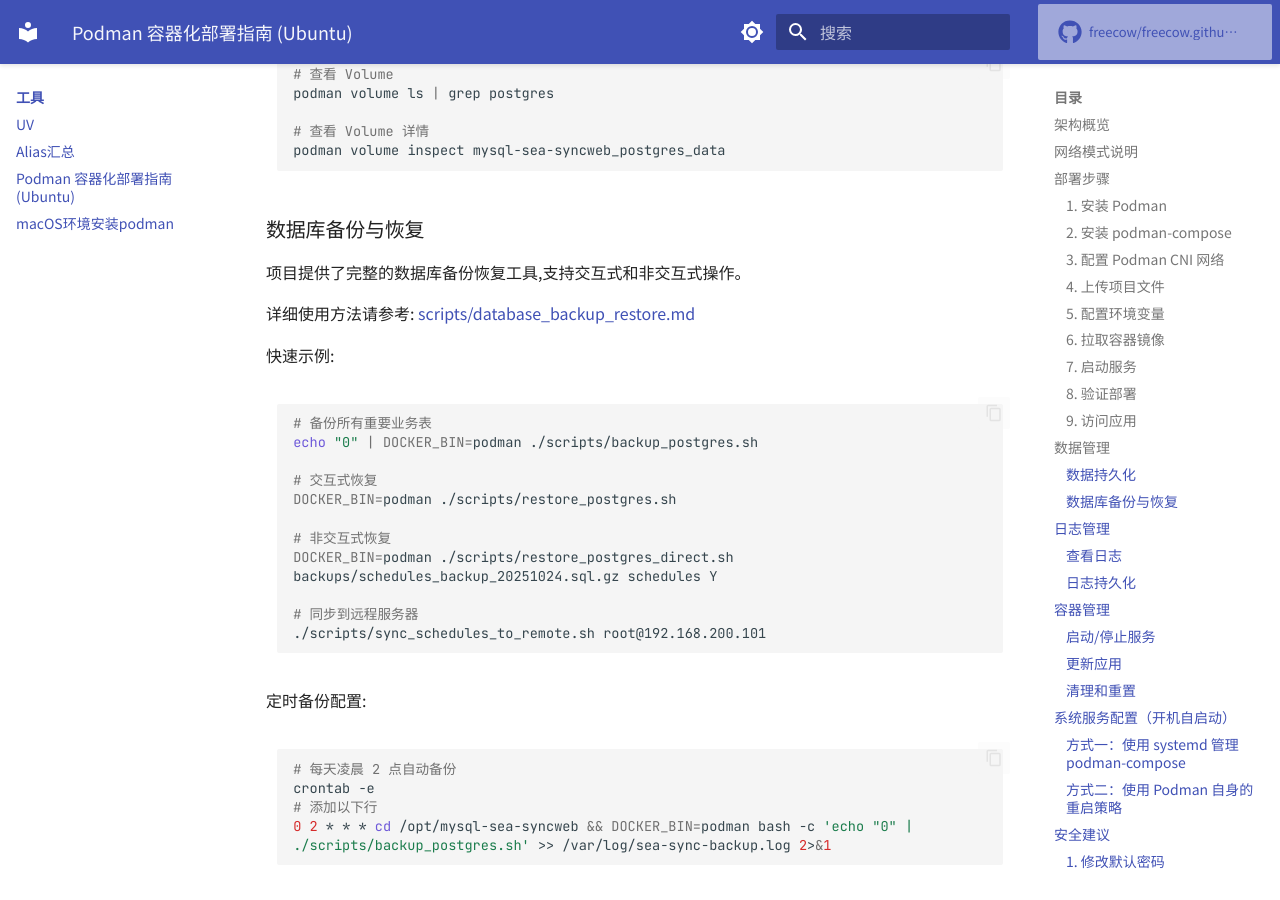
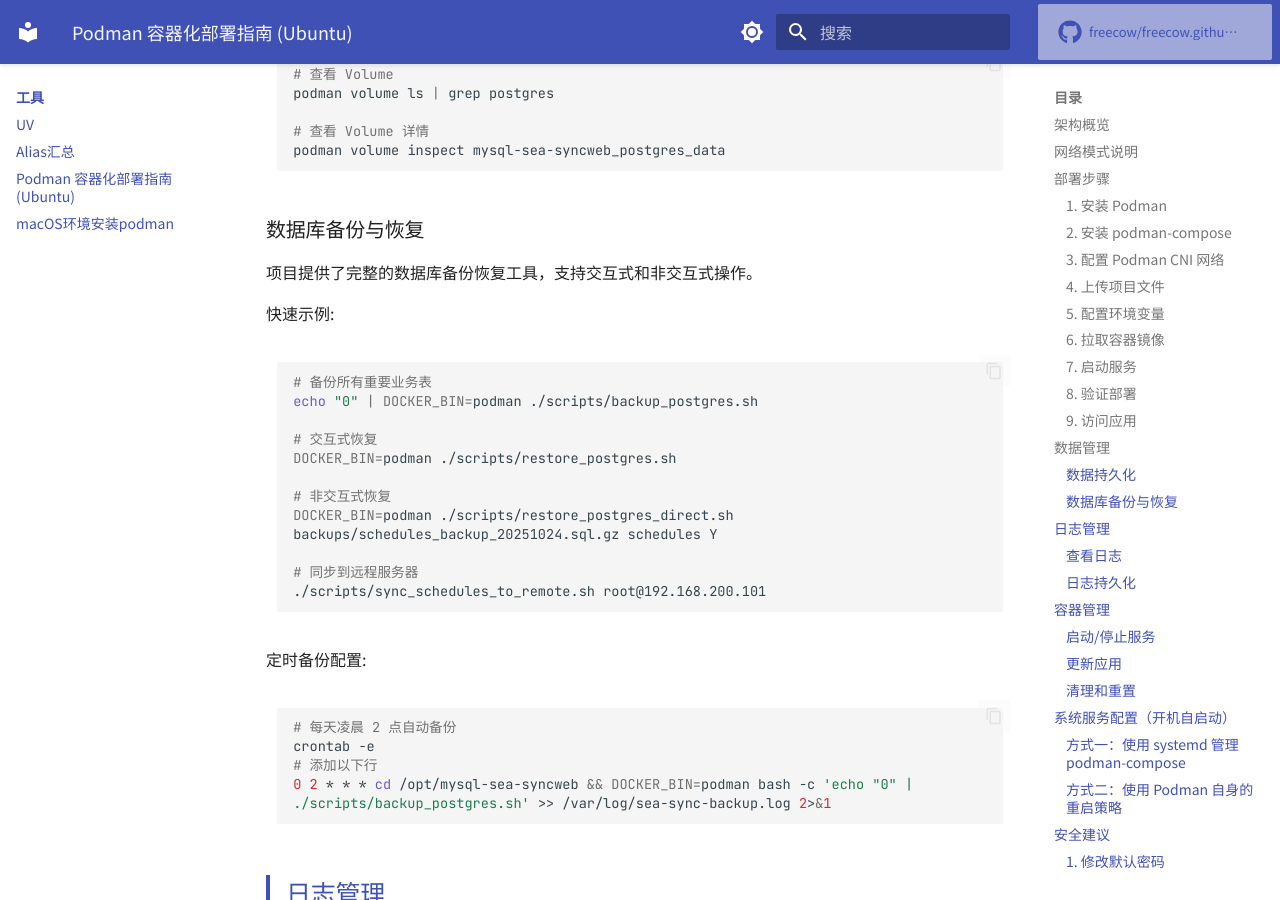
Before and after one commit to freecow/freecow.github.io, an MkDocs documentation site: the page built from docs/工具/podman-deploy.md, in a window 1280 px wide and 900 px high, scrolled down 6044 px. Built offline with MkDocs 1.6.1 and Material for MkDocs 9.7.7, drawn with Linux system fonts in a browser that asks for light colours; comment, search, counter and statistics services are not loaded.

Commit message:
chore: podman-deploy delete link

```diff
--- a/docs/工具/podman-deploy.md
+++ b/docs/工具/podman-deploy.md
@@ -281,9 +281,7 @@
 
 ### 数据库备份与恢复
 
-项目提供了完整的数据库备份恢复工具,支持交互式和非交互式操作。
-
-详细使用方法请参考: [scripts/database_backup_restore.md](../scripts/database_backup_restore.md)
+项目提供了完整的数据库备份恢复工具，支持交互式和非交互式操作。
 
 快速示例:
 
```
Also changed, not shown: 1 other file.
